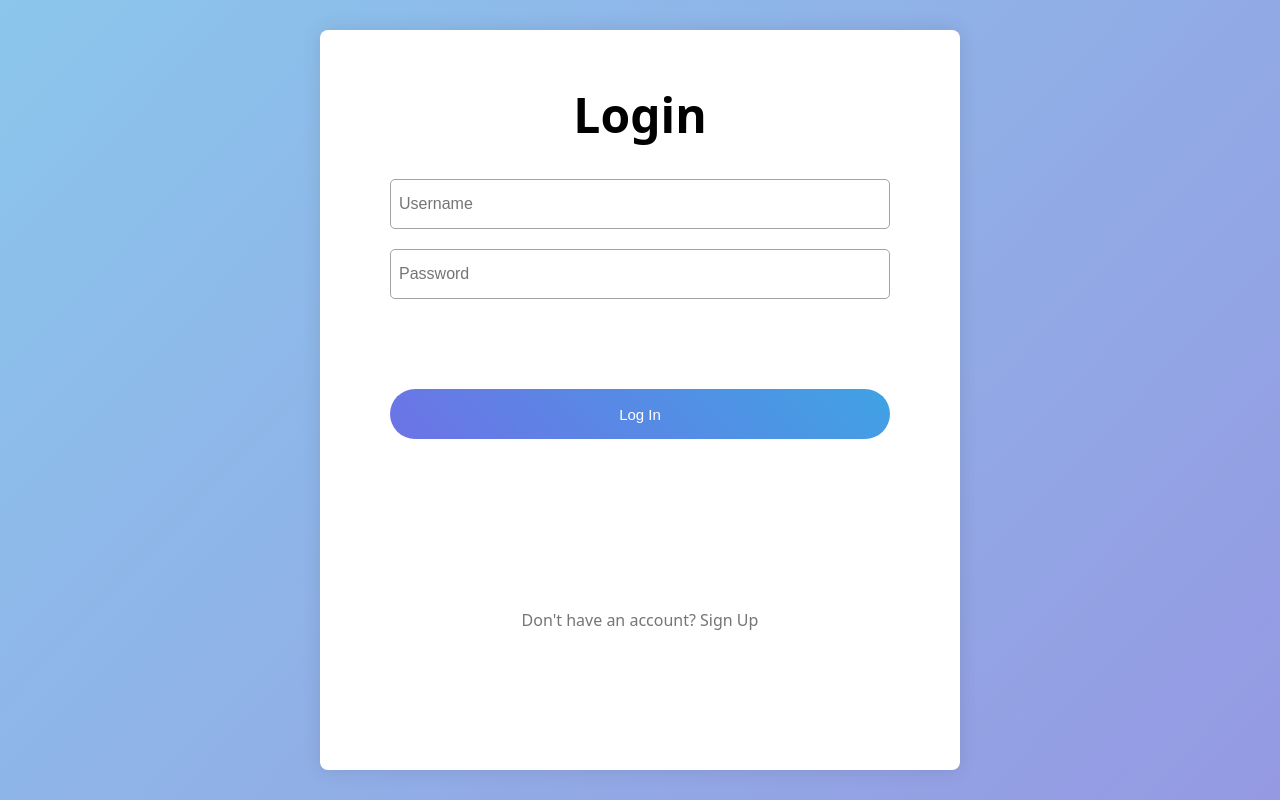
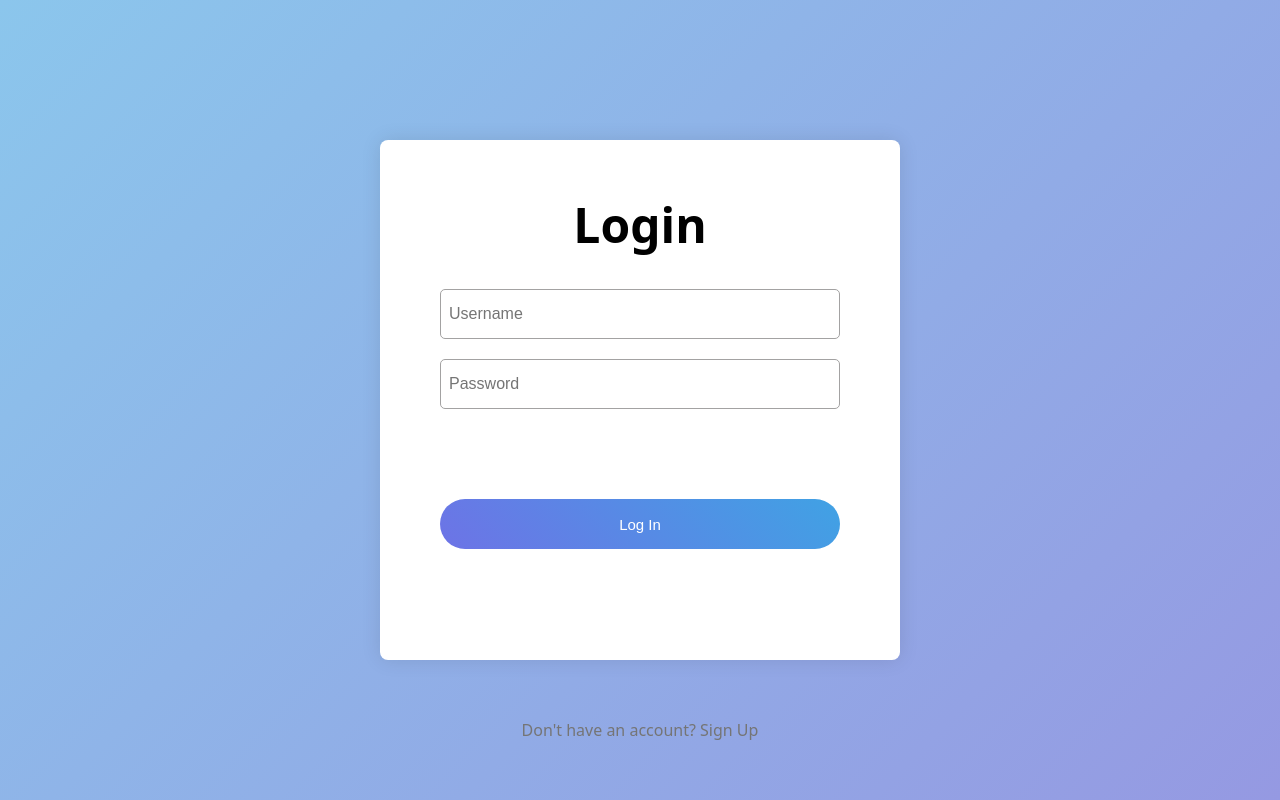
Before and after one commit to mrmcnguyen/FlaskProjectManager, a Flask app: page / in a window 1280 px wide. Run offline with Flask 3, Linux system fonts and the light colour scheme.

Commit message:
First Commit

```diff
--- a/templates/login.html
+++ b/templates/login.html
@@ -20,8 +20,8 @@
             background-color: white;
             padding: 20px;
             border-radius: 8px;
-            width: 600px;
-            height: 700px;
+            width: 60vh;
+            height: 60vh;
             box-shadow: 0 0 20px rgba(0, 0, 0, 0.1);
             text-align: center;
         }
@@ -55,7 +55,7 @@
             margin: 10px 0 5px;
         }
         input {
-            width: 500px;
+            width: 50vh;
             padding: 8px;
             margin-bottom: 40px;
             box-sizing: border-box;
@@ -89,7 +89,7 @@
             border-radius: 50px;
             cursor: pointer;
             font-size: 15px;
-            width: 500px;
+            width: 50vh;
             height: 50px;
         }
 
```
